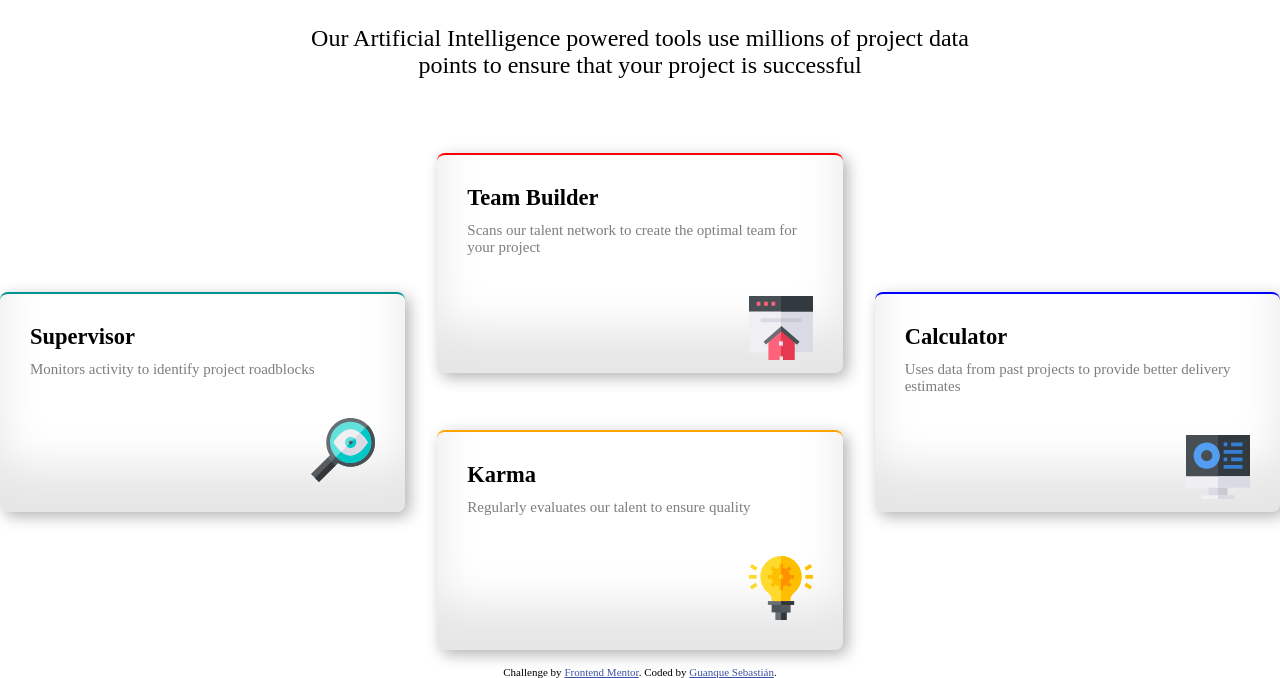
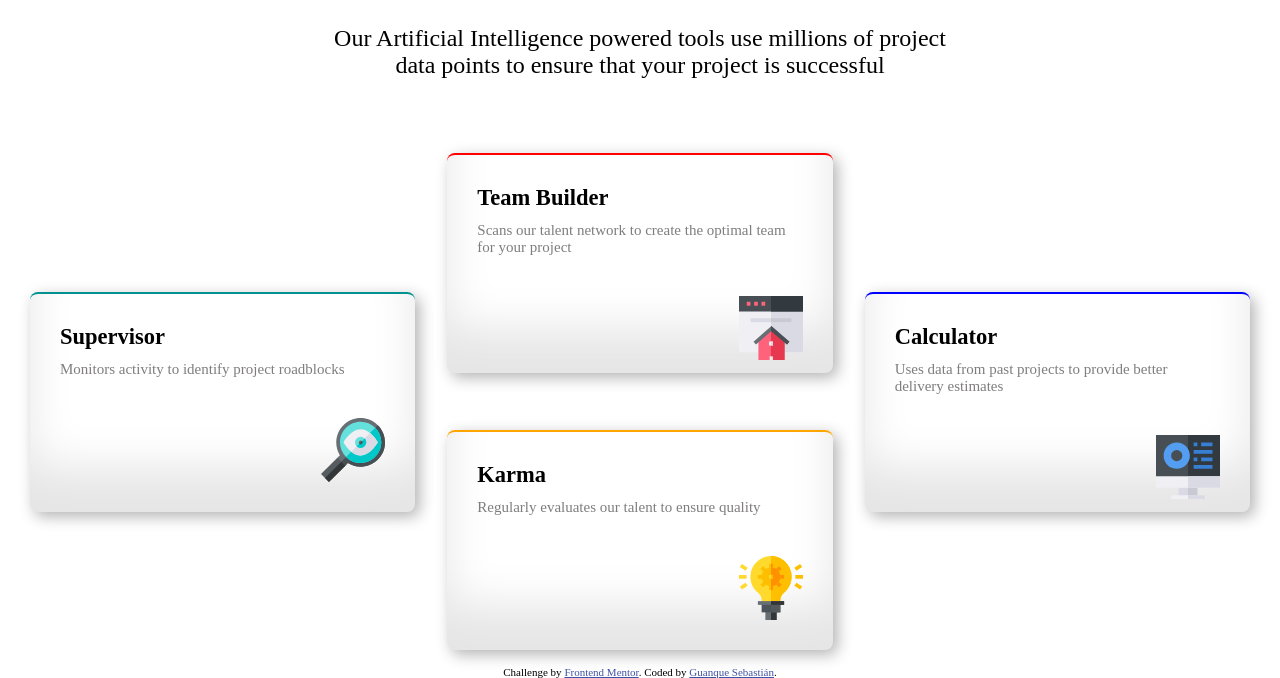
Before and after one commit to sebastianguanque/Desafios-FrontendMentor, a plain HTML site: page 4 cards feature section/index.html in a window 1280 px wide. Shown: the part 134-812 px from the top of the page. Drawn offline with Linux system fonts and the light colour scheme.

Commit message:
Update style.css

```diff
--- a/4 cards feature section/css/style.css
+++ b/4 cards feature section/css/style.css
@@ -121,6 +121,7 @@ body {
     "supervisor builder calculator"
     "supervisor karma calculator";
     gap: 2rem;
+    padding: 0px 30px 80px;
   }
 
   .header{
```
